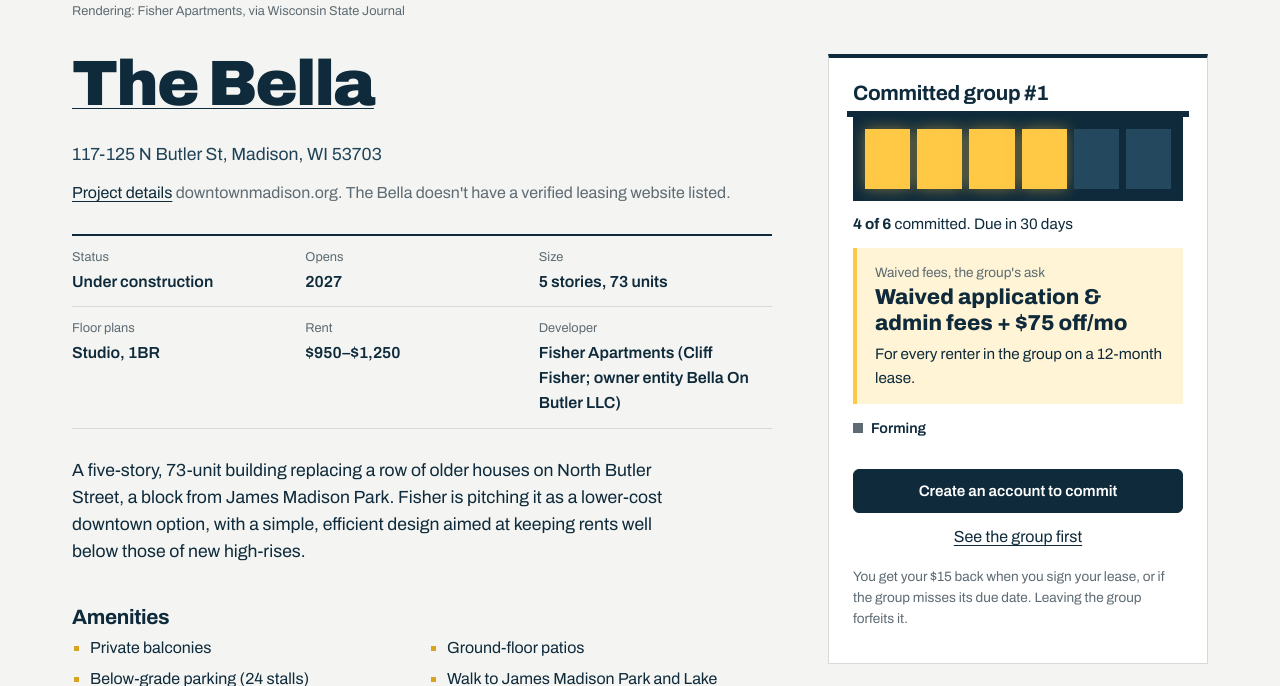
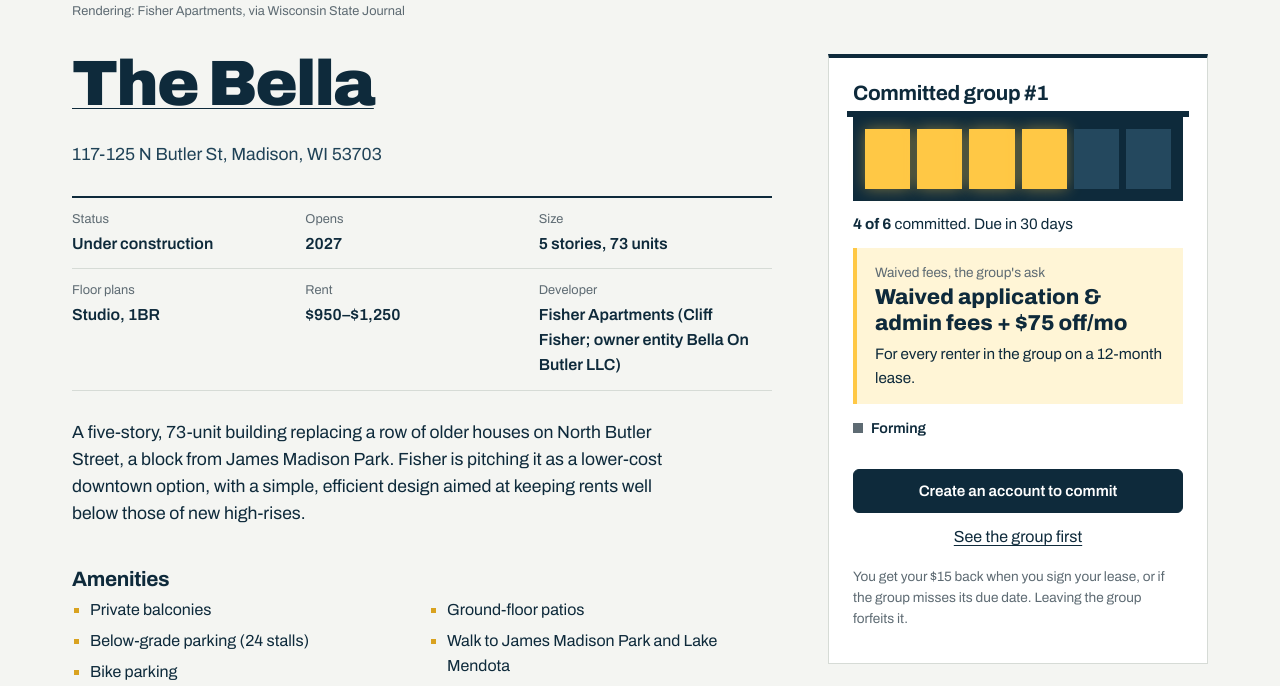
Before and after one commit to rishis12/aptapt, a Flask app: page /buildings/the-bella in a window 1280 px wide. Shown: the part 734-1420 px from the top of the page. Run offline with Flask 3, Linux system fonts and the light colour scheme; data comes from the database, SQL or seed files in the repository; data that the repository does not hold is empty.

Commit message:
Update building.html

```diff
--- a/app/templates/building.html
+++ b/app/templates/building.html
@@ -28,12 +28,6 @@
   <article class="building-info">
     <h1>{% if apt.website or apt.info_url %}<a href="{{ apt.website or apt.info_url }}" target="_blank" rel="noopener noreferrer" title="{{ 'Official website' if apt.website else 'Project details' }} (opens in a new tab)">{{ apt.name }}</a>{% else %}{{ apt.name }}{% endif %}</h1>
     <p class="building-address">{{ apt.address }}, Madison, WI {{ apt.zip }}</p>
-    {% if apt.info_url %}
-      <p class="building-links">
-        <a href="{{ apt.info_url }}" target="_blank" rel="noopener">{{ 'Official website' if apt.website else 'Project details' }}</a>
-        <span class="muted">{{ apt.info_url|domain }}{% if not apt.website %}. {{ apt.name }} doesn't have a verified leasing website listed.{% endif %}</span>
-      </p>
-    {% endif %}
 
     <dl class="facts">
       <div><dt>Status</dt><dd>{{ apt.status_text or 'Leasing' }}</dd></div>
```
